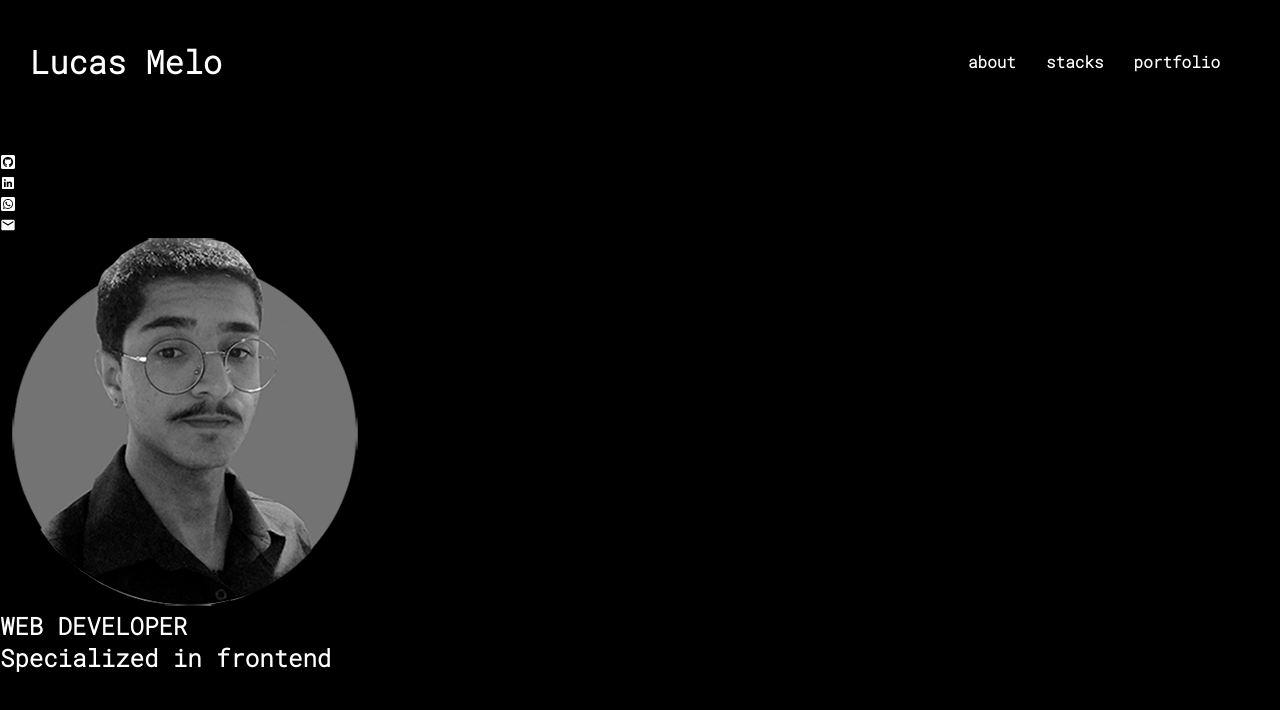
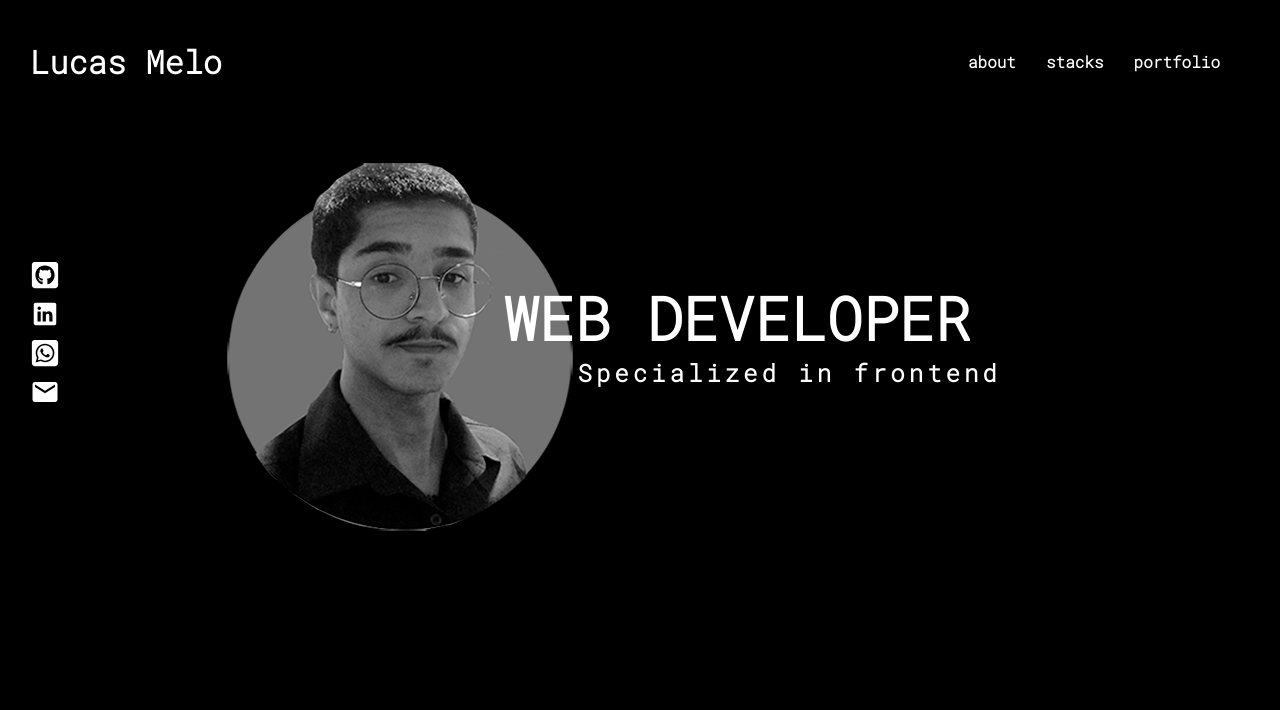
Before and after one commit to Dev-LucasMelo/portfolio, a React (Create React App) app in the folder portfolio/: page / in a window 1280 px wide. Shown: the top 710 px of the page. Built offline with nearby package versions, Linux system fonts and the light colour scheme.

Commit message:
homepagecss

```diff
--- a/portfolio/src/Components/home/home.css
+++ b/portfolio/src/Components/home/home.css
@@ -22,3 +22,56 @@
 .menu-list li {
     margin: 0 30px 0 0;
 }
+
+/*CLASSES sessão*/
+.apresentation{
+    display: flex;
+    align-items: center;
+    justify-content: space-between;
+    padding: 0 0 0 30px;
+    height: 45vh;
+}
+.apresentation-redes{
+    height: 100%;
+    display: flex;
+    align-items: center;
+    flex: 1;
+}
+.list-redes {
+
+    display: flex;
+    flex-direction: column;
+    align-items: flex-start;
+    justify-content: flex-start;
+    list-style-type: none;
+}
+.list-redes li {
+    margin: 5px 0 0 0;
+}
+.icons {
+    font-size: 30px;
+
+}
+.apresentation-tittle{
+    flex: 5;
+    display: flex;
+    align-items: center;
+    justify-content: flex-start;
+    padding: 0 20px 0 0;
+}
+.tittle{
+    font-size: 60px;
+    margin: 0 0 0 -40px;
+}
+.subtittle{
+    letter-spacing: 4px;
+    margin: 0 0 0 35px;
+}
+
+.image-box{
+    width: 30%;
+}
+.image{
+    width: 120%;
+    margin: 30px 0 0 -20px;
+}
```
